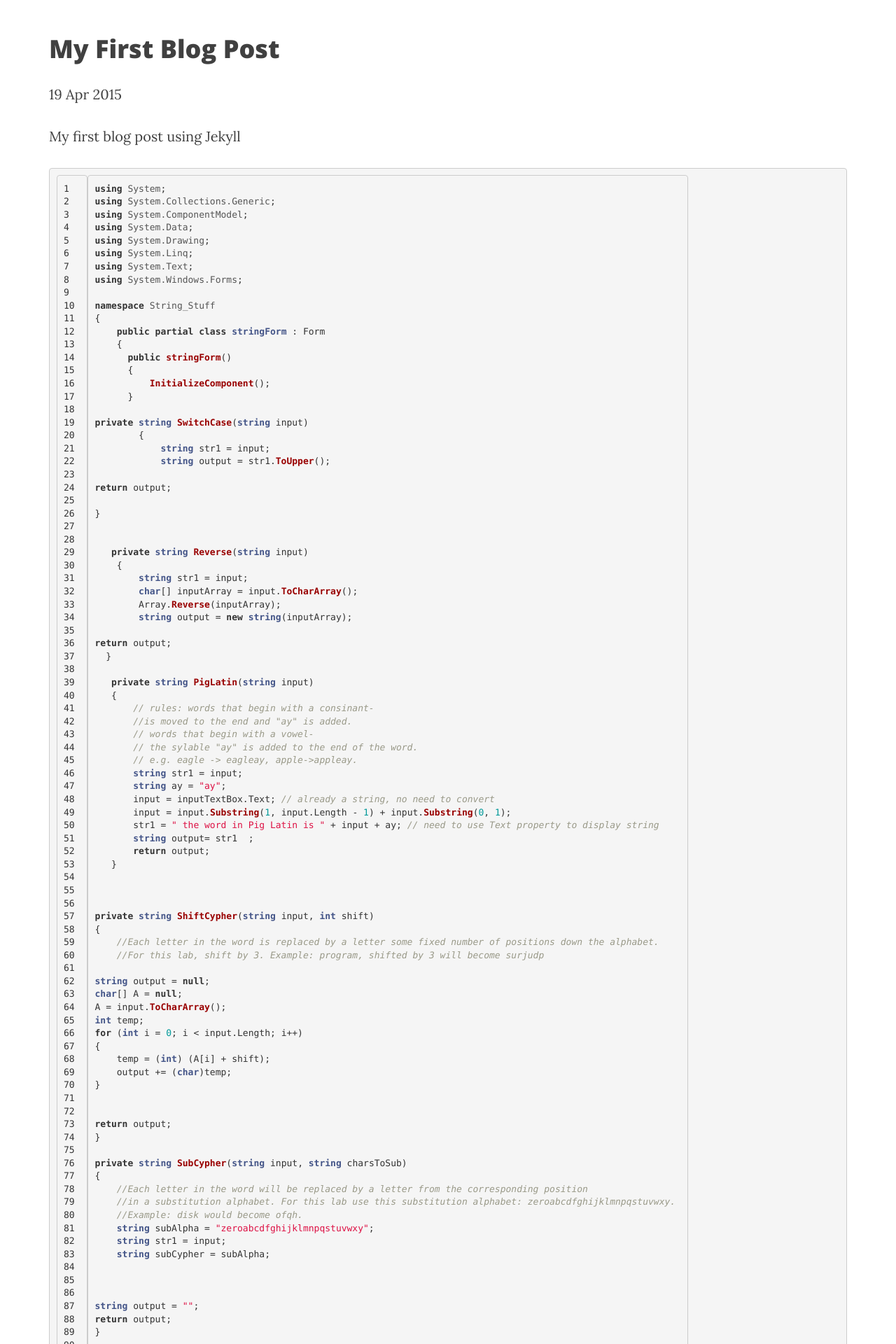
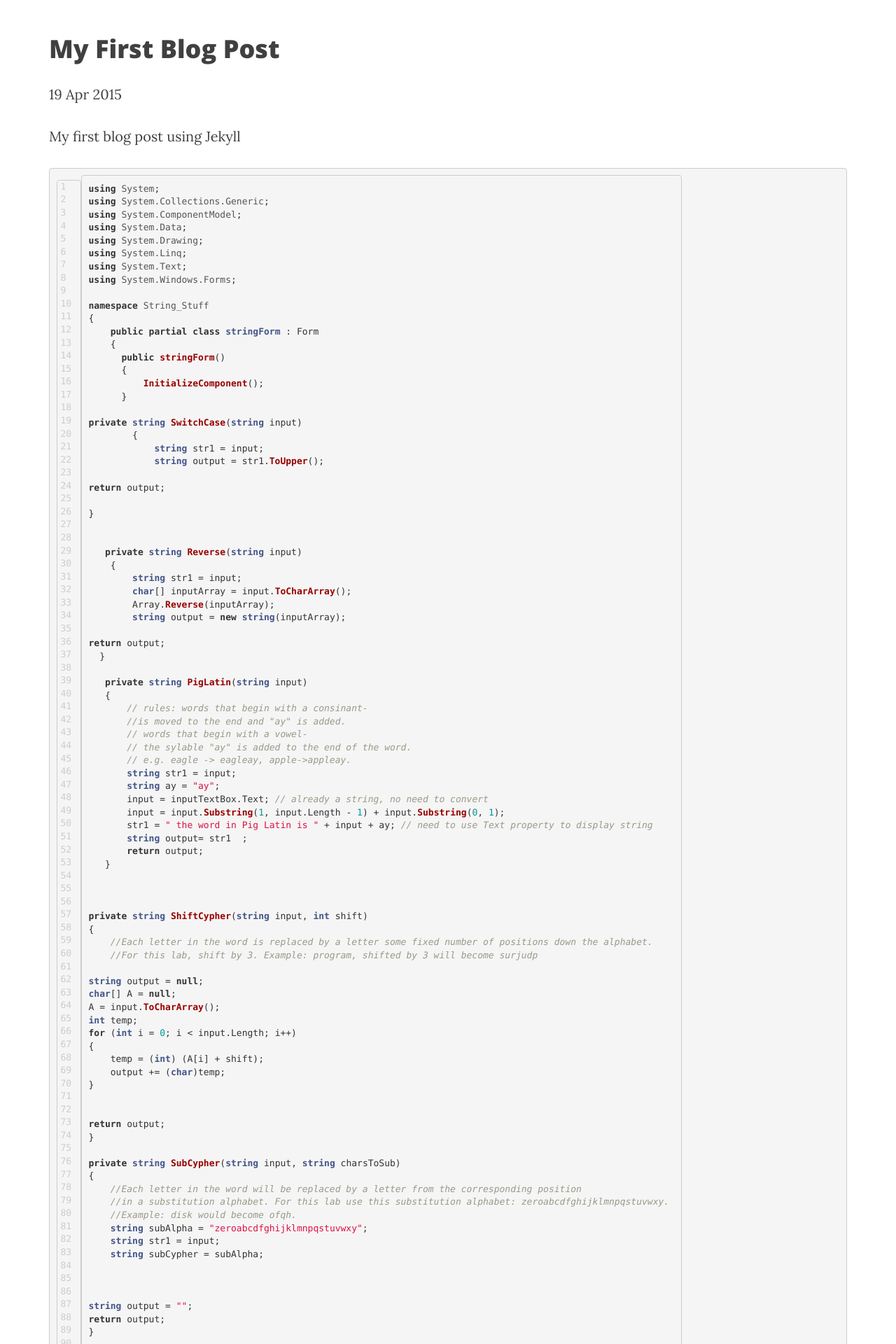
Before and after one commit to shawinder/shawinder.github.io, a Jekyll site: the page built from _posts/2015-04-19-my-first-blog-post.md, in a window 1280 px wide. Shown: the part 354-2274 px from the top of the page at 70% size. Built offline with Jekyll 4.4.1, drawn with Linux system fonts in a browser that asks for light colours; nearby versions of some CDN libraries.

Commit message:
Update syntax.css

```diff
--- a/css/syntax.css
+++ b/css/syntax.css
@@ -59,7 +59,5 @@
 .highlight .vi { color: #008080 } /* Name.Variable.Instance */
 .highlight .il { color: #009999 } /* Literal.Number.Integer.Long */
 
-/* Make line numbers unselectable: excludes line numbers from copy-paste user ops */
-.highlight .lineno {-webkit-user-select: none;-moz-user-select: none; -o-user-select: none;}
-.lineno::-moz-selection {background-color: transparent;} /* Mozilla specific */
-.lineno::selection {background-color: transparent;} /* Other major browsers */
+.post > .highlight .lineno { color: #ccc; display:inline-block; padding: 0 5px; border-right:1px solid #ccc; }
+.post > .highlight pre code { display: block; white-space: pre; overflow-x: auto; word-wrap: normal; }
```
